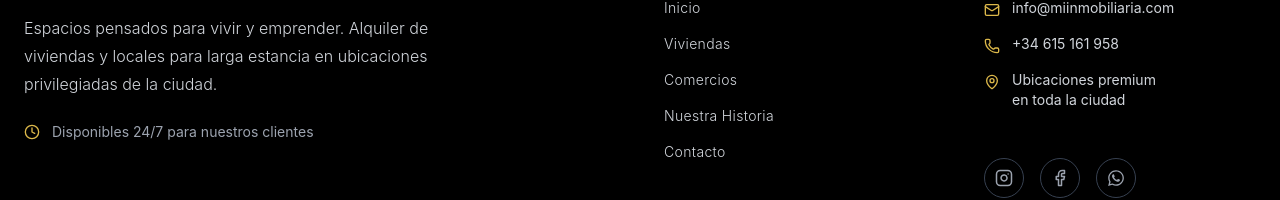
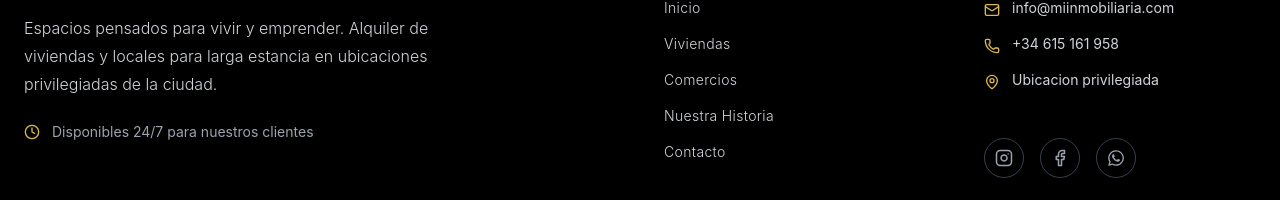
Before and after one commit to michelldenjoy/inmo, a React (Vite) app: page / in a window 1280 px wide. Shown: the part 939-1139 px from the top of the page. Built offline with nearby package versions, Linux system fonts and the light colour scheme.

Commit message:
next try

```diff
--- a/src/Components/Footer.jsx
+++ b/src/Components/Footer.jsx
@@ -84,8 +84,8 @@ const Footer = () => {
                 <div className="flex items-start gap-3">
                   <MapPin size={16} className="text-gold-400 mt-1 flex-shrink-0" />
                   <span className="text-gray-300 text-sm">
-                    Ubicaciones premium<br />
-                    en toda la ciudad
+                    Ubicacion privilegiada<br />
+
                   </span>
                 </div>
               </div>
```
